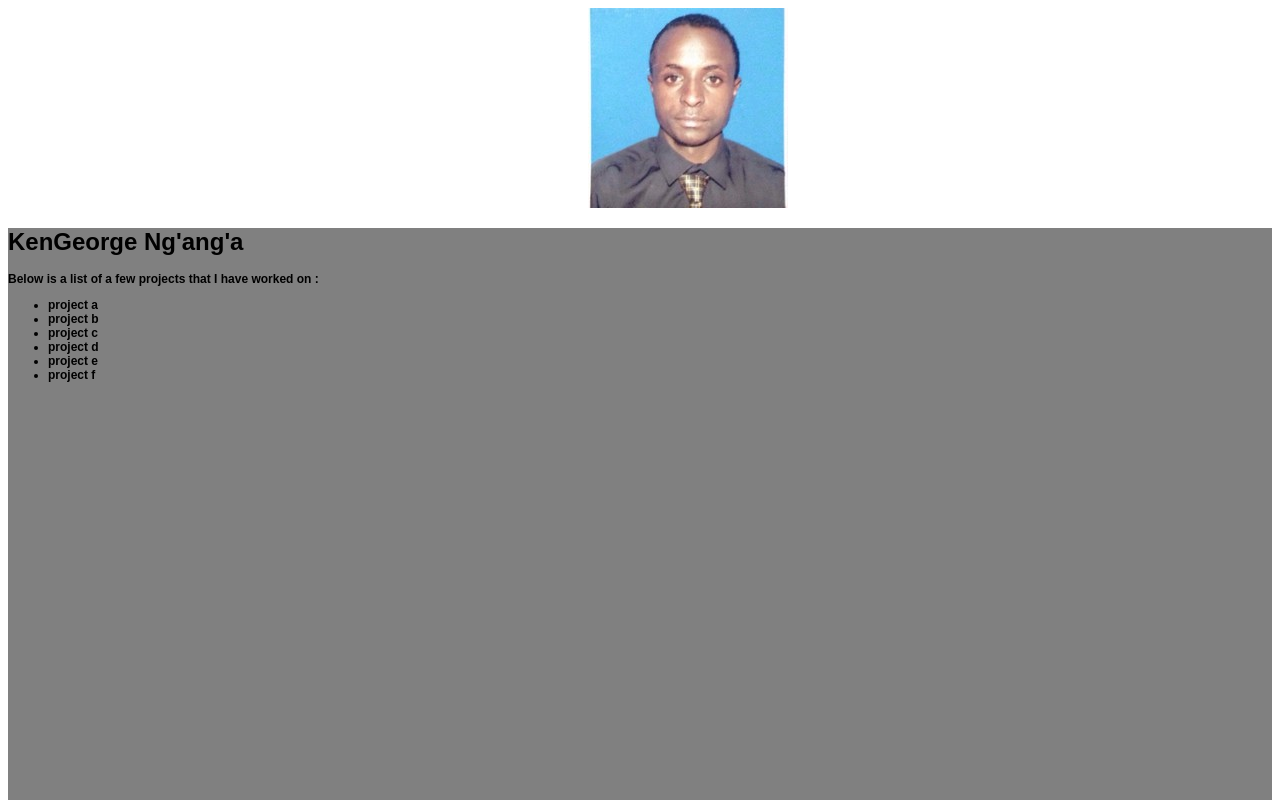
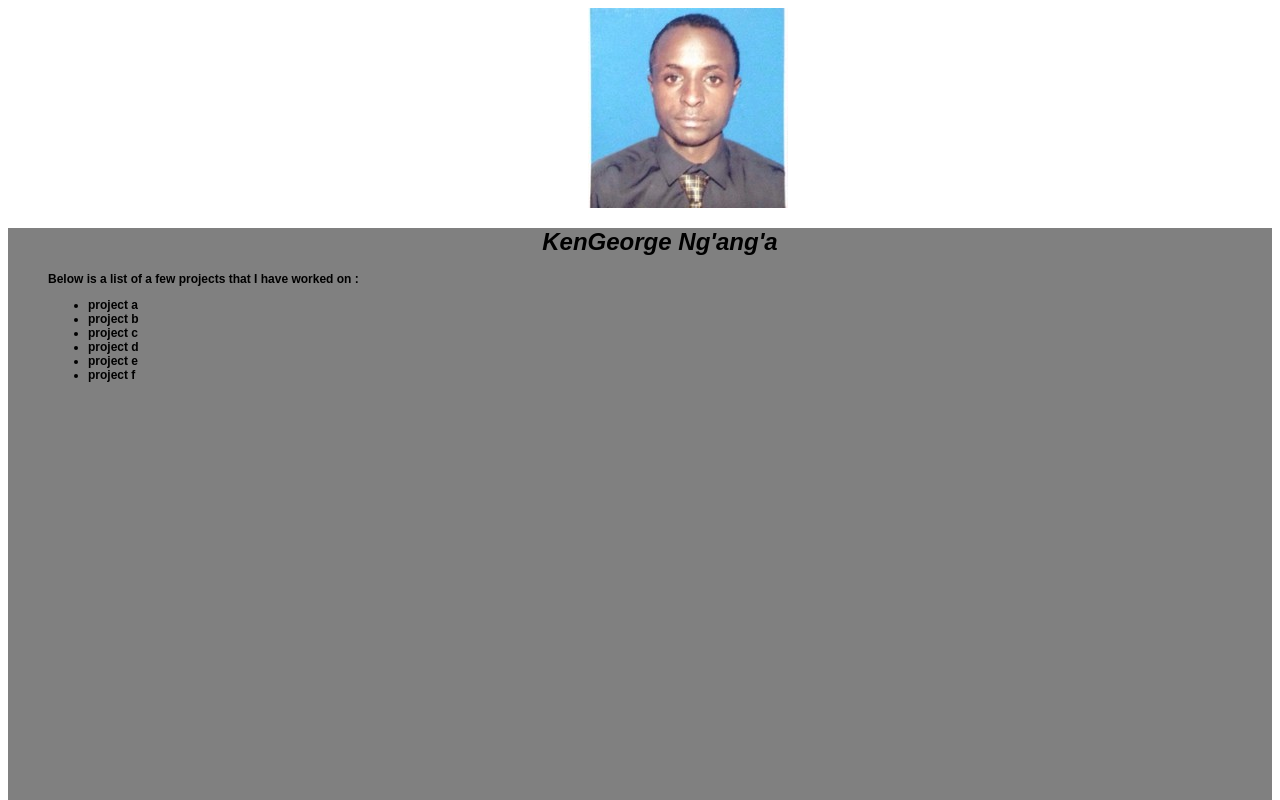
Before and after one commit to georgemunene/myportfolio, a plain HTML site: page index.html in a window 1280 px wide. Shown: the top 800 px of the page. Drawn offline with Linux system fonts and the light colour scheme.

Commit message:
align profile picture and headings to center

```diff
--- a/css/styles.css
+++ b/css/styles.css
@@ -1,4 +1,6 @@
-
+h1 {
+  text-align: center;
+}
 .profilepic {
   float: center;
   margin: 0 auto;
@@ -17,6 +19,7 @@
   height:600px;
   margin: 0 auto;
   background-color: grey;
+  padding-left: 40px;
 
   border-color: black;
 
@@ -35,6 +38,7 @@
   font-family: sans-serif;
   font-size: 12px;
   font-weight: 900;
+  padding-left: 40px;
   }
 
 .bottom-panel {
@@ -46,4 +50,5 @@
   font-family: sans-serif;
   font-size: 12px;
   font-weight: 900;
+  padding-left: 40px;
   }
--- a/index.html
+++ b/index.html
@@ -16,7 +16,7 @@
 
    <!-- top panel -->
     <div class="top-panel">
-      <h1>KenGeorge Ng'ang'a</h1>
+      <h1><i>KenGeorge Ng'ang'a</i></h1>
 
       Below is a list of a few projects that I have worked on :
       <p>
```
